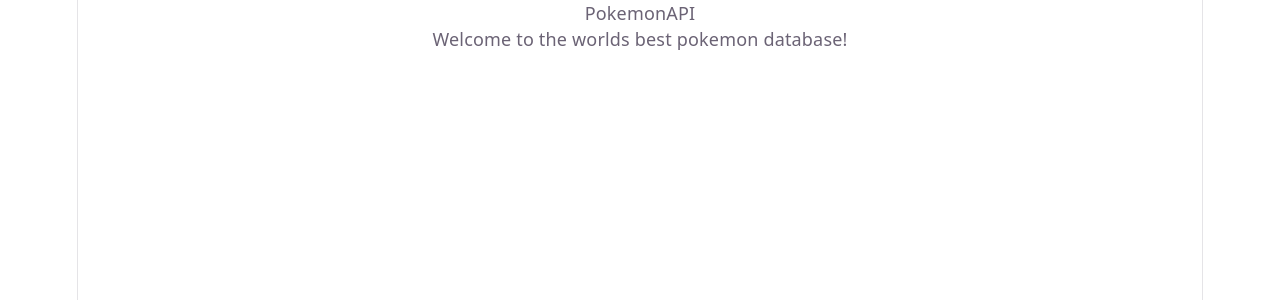
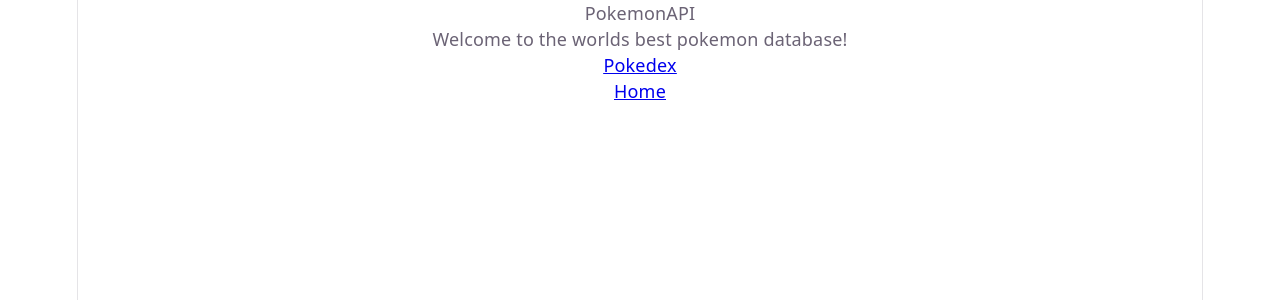
Before and after one commit to eeinmaciver/pokedex, a React (Vite) app: page / in a window 1280 px wide. Shown: the top 300 px of the page. Built offline with nearby package versions, Linux system fonts and the light colour scheme.

Commit message:
feat: add nav links to each page and create a not found page for any incorrect urls

```diff
--- a/src/AppRoutes.tsx
+++ b/src/AppRoutes.tsx
@@ -2,6 +2,7 @@
 import { Route, Routes } from "react-router";
 import HomePage from "./pages/HomePage";
 import PokedexPage from "./pages/PokedexPage";
+import NotFoundPage from "./pages/NotFoundPage";
 
 export default function AppRoutes() {
 
@@ -9,6 +10,7 @@ export default function AppRoutes() {
         <Routes>
             <Route path="/" element={<HomePage />} />
             <Route path="/pokedex" element={<PokedexPage />} />
+            <Route path="*" element={<NotFoundPage />} />
         </Routes>
     )
 
--- /dev/null
+++ b/src/components/NavLink.tsx
@@ -0,0 +1,18 @@
+import { Link, NavLink } from "react-router";
+
+
+
+export default function NavLinks() {
+
+    return (
+        <>
+            <NavLink to="/pokedex" className={({ isActive }) => (isActive ? "nav-link active" : "nav-link")}>
+                <Link to="/pokedex">Pokedex</Link>
+            </NavLink>
+            <p>             </p>
+            <NavLink to="/" end className={({ isActive }) => (isActive ? "nav-link active" : "nav-link")}>
+                <Link to="/">Home</Link>
+            </NavLink>
+        </>
+    )
+}
--- a/src/components/SearchBox/SearchBox.tsx
+++ b/src/components/SearchBox/SearchBox.tsx
@@ -13,7 +13,7 @@ export default function SearchBox({ value, onChange, onSubmit }: Readonly<Search
       <input id="search" type="text" value={value} onChange={(event) => onChange(event.target.value)}/>
       {value !== "" && (<>
         <button type="button" className="btn" onClick={() => onSubmit(value)}>Submit</button>
-        <button type="button" className="btn" onClick={() => onSubmit("")}>Clear search</button></>
+        <button type="button" className="btn" onClick={() => onChange("")}>Clear search</button></>
       )}
     </div>
   );
--- a/src/pages/HomePage.tsx
+++ b/src/pages/HomePage.tsx
@@ -1,3 +1,4 @@
+import NavLinks from "../components/NavLink"
 
 
 export default function HomePage () {
@@ -6,6 +7,7 @@ export default function HomePage () {
         <div>
             <header>PokemonAPI</header>
             <p>Welcome to the worlds best pokemon database!</p>
+            <NavLinks />
         </div>
     )
 
--- /dev/null
+++ b/src/pages/NotFoundPage.tsx
@@ -0,0 +1,8 @@
+
+export default function NotFoundPage() {
+    return (
+        <header>
+            404 Page Not Found
+        </header>
+    )
+}
--- a/src/pages/PokedexPage.tsx
+++ b/src/pages/PokedexPage.tsx
@@ -1,3 +1,4 @@
+import NavLinks from "../components/NavLink";
 import Pokedex from "../components/Pokedex/Pokedex";
 
 
@@ -5,6 +6,7 @@ export default function PokedexPage () {
 
     return (
         <div>
+            <NavLinks/>
             <Pokedex/>
         </div>
     )
```
